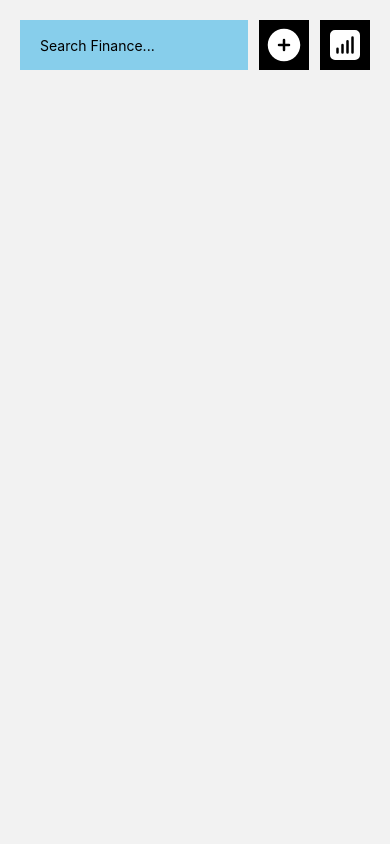
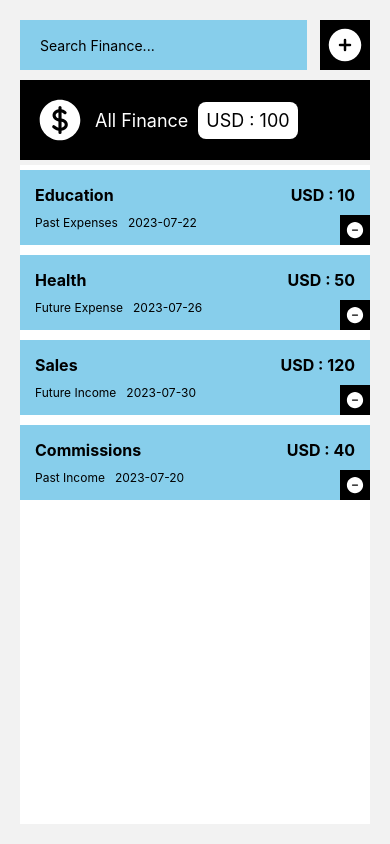
Before and after one commit to wahsandaruwan/simple_finance_mgmt_mob_app, a React Native app: screen /Home in a window 390 px wide. Built offline with nearby package versions, Linux system fonts and the light colour scheme.

Commit message:
Completed home screen designs with cards

```diff
--- a/src/screens/Home.js
+++ b/src/screens/Home.js
@@ -7,6 +7,7 @@ import {
   TouchableOpacity,
   StatusBar,
   TextInput,
+  ScrollView,
 } from "react-native";
 
 // ---------Third-party components & modules---------
@@ -30,12 +31,13 @@ export default function Home({ navigation }) {
             flexDirection: "row",
             justifyContent: "space-between",
             alignItems: "center",
+            marginBottom: 10,
           }}
         >
           <TextInput
             placeholder="Search Finance..."
             style={{
-              width: "65%",
+              width: "82%",
               height: "100%",
               paddingVertical: 10,
               paddingHorizontal: 20,
@@ -52,7 +54,7 @@ export default function Home({ navigation }) {
           >
             <Icons.PlusCircleIcon size="40" color="white" />
           </TouchableOpacity>
-          <TouchableOpacity
+          {/* <TouchableOpacity
             style={{
               backgroundColor: "black",
               padding: 5,
@@ -60,8 +62,291 @@ export default function Home({ navigation }) {
             onPress={() => navigation.navigate("FinanceSetup")}
           >
             <Icons.ChartBarSquareIcon size="40" color="white" />
-          </TouchableOpacity>
+          </TouchableOpacity> */}
         </View>
+        <View
+          style={{
+            width: "100%",
+            flexDirection: "row",
+            justifyContent: "flex-start",
+            alignItems: "center",
+            backgroundColor: "black",
+            padding: 15,
+            marginBottom: 5,
+          }}
+        >
+          <Icons.CurrencyDollarIcon size="50" color="white" />
+          <Text style={{ color: "white", fontSize: 18, marginLeft: 10 }}>
+            All Finance
+          </Text>
+          <Text
+            style={{
+              backgroundColor: "white",
+              color: "black",
+              fontSize: 18,
+              marginLeft: 10,
+              padding: 8,
+              borderRadius: 8,
+            }}
+          >
+            USD : 100
+          </Text>
+        </View>
+        <ScrollView
+          showsVerticalScrollIndicator={false}
+          style={{ width: "100%", backgroundColor: "white" }}
+        >
+          <View
+            style={{
+              padding: 15,
+              backgroundColor: "skyblue",
+              marginVertical: 5,
+              position: "relative",
+            }}
+          >
+            <View
+              style={{
+                width: "100%",
+                flexDirection: "row",
+                justifyContent: "space-between",
+                alignItems: "center",
+                marginBottom: 10,
+              }}
+            >
+              <Text
+                style={{
+                  fontSize: 16,
+                  color: "black",
+                  fontWeight: "bold",
+                }}
+              >
+                Education
+              </Text>
+              <Text
+                style={{
+                  fontSize: 16,
+                  color: "black",
+                  fontWeight: "bold",
+                }}
+              >
+                USD : 10
+              </Text>
+            </View>
+            <View
+              style={{
+                width: "100%",
+                flexDirection: "row",
+                justifyContent: "flex-start",
+                alignItems: "center",
+              }}
+            >
+              <Text style={{ fontSize: 12, color: "black" }}>
+                Past Expenses
+              </Text>
+              <Text style={{ fontSize: 12, color: "black", marginLeft: 10 }}>
+                2023-07-22
+              </Text>
+            </View>
+            <TouchableOpacity
+              style={{
+                backgroundColor: "black",
+                padding: 5,
+                position: "absolute",
+                right: 0,
+                bottom: 0,
+              }}
+            >
+              <Icons.MinusCircleIcon size="20" color="white" />
+            </TouchableOpacity>
+          </View>
+          <View
+            style={{
+              padding: 15,
+              backgroundColor: "skyblue",
+              marginVertical: 5,
+              position: "relative",
+            }}
+          >
+            <View
+              style={{
+                width: "100%",
+                flexDirection: "row",
+                justifyContent: "space-between",
+                alignItems: "center",
+                marginBottom: 10,
+              }}
+            >
+              <Text
+                style={{
+                  fontSize: 16,
+                  color: "black",
+                  fontWeight: "bold",
+                }}
+              >
+                Health
+              </Text>
+              <Text
+                style={{
+                  fontSize: 16,
+                  color: "black",
+                  fontWeight: "bold",
+                }}
+              >
+                USD : 50
+              </Text>
+            </View>
+            <View
+              style={{
+                width: "100%",
+                flexDirection: "row",
+                justifyContent: "flex-start",
+                alignItems: "center",
+              }}
+            >
+              <Text style={{ fontSize: 12, color: "black" }}>
+                Future Expense
+              </Text>
+              <Text style={{ fontSize: 12, color: "black", marginLeft: 10 }}>
+                2023-07-26
+              </Text>
+            </View>
+            <TouchableOpacity
+              style={{
+                backgroundColor: "black",
+                padding: 5,
+                position: "absolute",
+                right: 0,
+                bottom: 0,
+              }}
+            >
+              <Icons.MinusCircleIcon size="20" color="white" />
+            </TouchableOpacity>
+          </View>
+          <View
+            style={{
+              padding: 15,
+              backgroundColor: "skyblue",
+              marginVertical: 5,
+              position: "relative",
+            }}
+          >
+            <View
+              style={{
+                width: "100%",
+                flexDirection: "row",
+                justifyContent: "space-between",
+                alignItems: "center",
+                marginBottom: 10,
+              }}
+            >
+              <Text
+                style={{
+                  fontSize: 16,
+                  color: "black",
+                  fontWeight: "bold",
+                }}
+              >
+                Sales
+              </Text>
+              <Text
+                style={{
+                  fontSize: 16,
+                  color: "black",
+                  fontWeight: "bold",
+                }}
+              >
+                USD : 120
+              </Text>
+            </View>
+            <View
+              style={{
+                width: "100%",
+                flexDirection: "row",
+                justifyContent: "flex-start",
+                alignItems: "center",
+              }}
+            >
+              <Text style={{ fontSize: 12, color: "black" }}>
+                Future Income
+              </Text>
+              <Text style={{ fontSize: 12, color: "black", marginLeft: 10 }}>
+                2023-07-30
+              </Text>
+            </View>
+            <TouchableOpacity
+              style={{
+                backgroundColor: "black",
+                padding: 5,
+                position: "absolute",
+                right: 0,
+                bottom: 0,
+              }}
+            >
+              <Icons.MinusCircleIcon size="20" color="white" />
+            </TouchableOpacity>
+          </View>
+          <View
+            style={{
+              padding: 15,
+              backgroundColor: "skyblue",
+              marginVertical: 5,
+              position: "relative",
+            }}
+          >
+            <View
+              style={{
+                width: "100%",
+                flexDirection: "row",
+                justifyContent: "space-between",
+                alignItems: "center",
+                marginBottom: 10,
+              }}
+            >
+              <Text
+                style={{
+                  fontSize: 16,
+                  color: "black",
+                  fontWeight: "bold",
+                }}
+              >
+                Commissions
+              </Text>
+              <Text
+                style={{
+                  fontSize: 16,
+                  color: "black",
+                  fontWeight: "bold",
+                }}
+              >
+                USD : 40
+              </Text>
+            </View>
+            <View
+              style={{
+                width: "100%",
+                flexDirection: "row",
+                justifyContent: "flex-start",
+                alignItems: "center",
+              }}
+            >
+              <Text style={{ fontSize: 12, color: "black" }}>Past Income</Text>
+              <Text style={{ fontSize: 12, color: "black", marginLeft: 10 }}>
+                2023-07-20
+              </Text>
+            </View>
+            <TouchableOpacity
+              style={{
+                backgroundColor: "black",
+                padding: 5,
+                position: "absolute",
+                right: 0,
+                bottom: 0,
+              }}
+            >
+              <Icons.MinusCircleIcon size="20" color="white" />
+            </TouchableOpacity>
+          </View>
+        </ScrollView>
       </View>
     </SafeAreaView>
   );
--- a/src/screens/Welcome.js
+++ b/src/screens/Welcome.js
@@ -7,6 +7,10 @@ import {
   TouchableOpacity,
   StatusBar,
 } from "react-native";
+
+// ---------Third-party components & modules---------
+import * as Icons from "react-native-heroicons/solid";
+
 export default function Welcome({ navigation }) {
   return (
     <SafeAreaView style={{ flex: 1 }}>
@@ -19,6 +23,7 @@ export default function Welcome({ navigation }) {
           padding: 20,
         }}
       >
+        <Icons.BanknotesIcon size="70" color="black" />
         <Text style={{ fontSize: 15, fontWeight: "bold", marginBottom: 10 }}>
           Welcome to,
         </Text>
```
Also changed, not shown: src/components/FinanceCard.js (+9 -0 lines).
